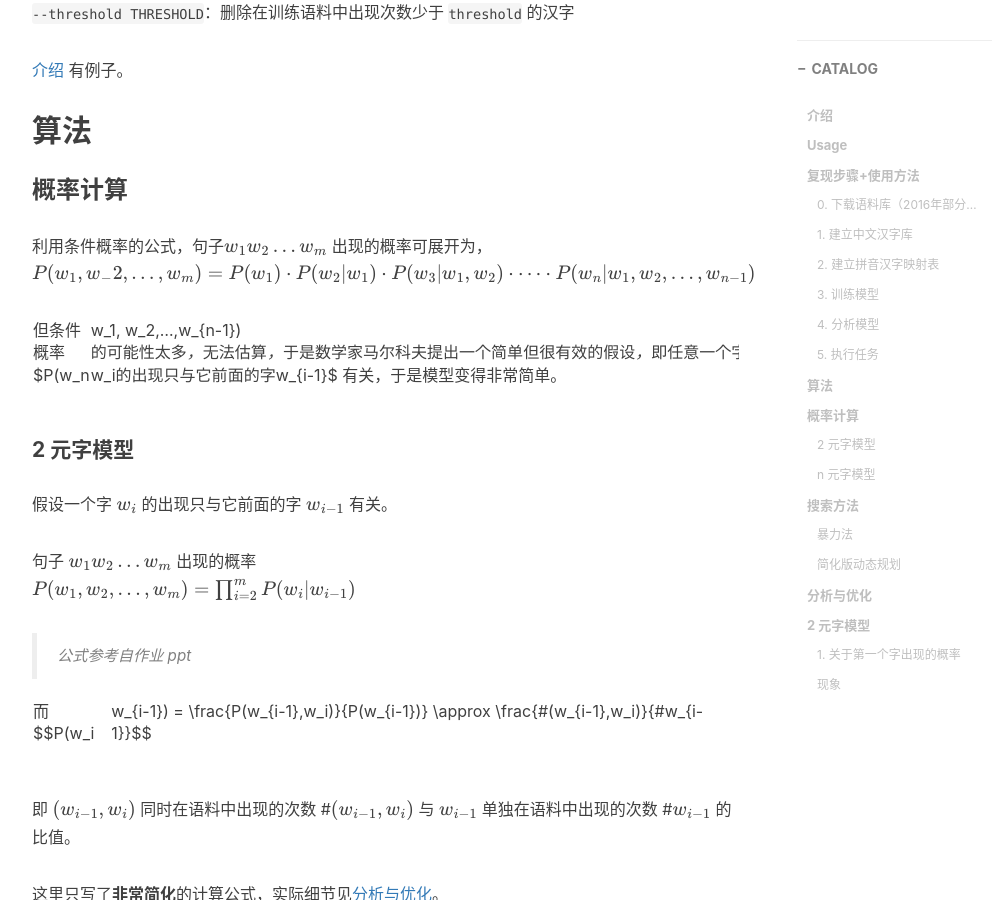
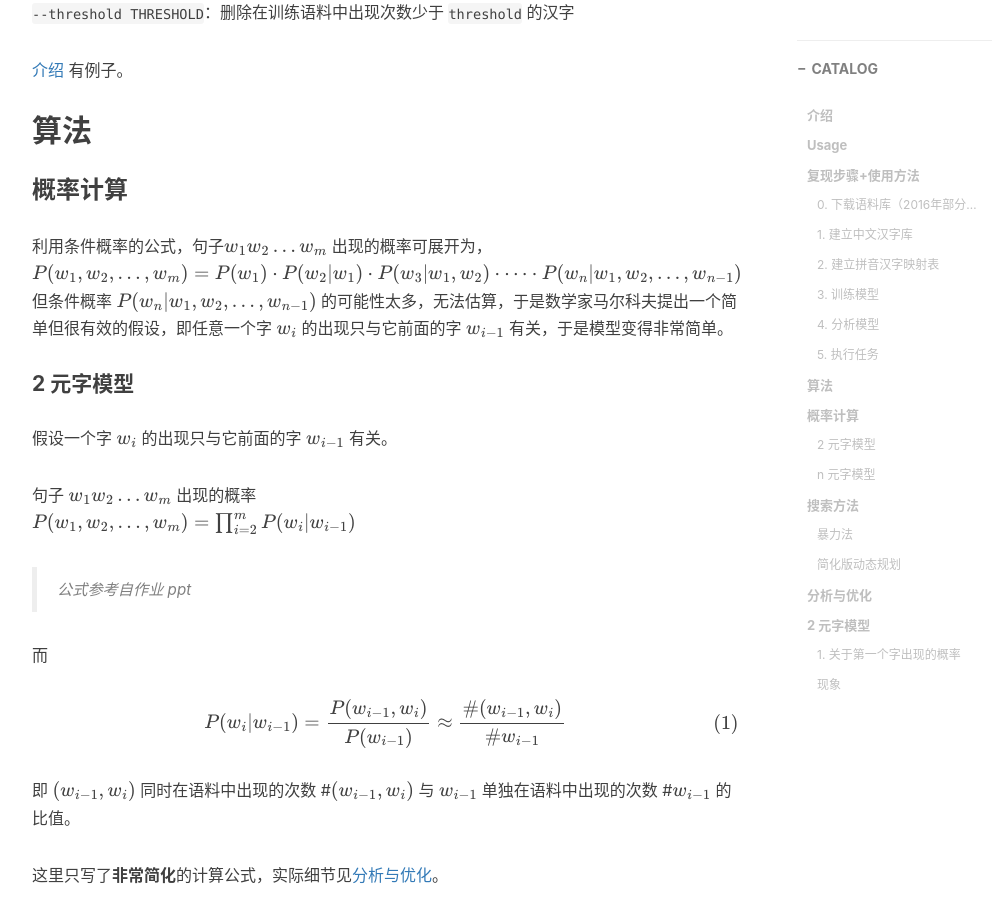
Before and after one commit to siahuat0727/siahuat0727.github.io, a Jekyll site: the page built from _posts/2019-11-01-pinyin-input-method.markdown, in a window 1280 px wide and 900 px high, scrolled down 5242 px. Shown: the whole window, without its empty margins (233-1240 px from the left). Built offline with Jekyll 4.4.1, drawn with Linux system fonts in a browser that asks for light colours; nearby versions of some CDN libraries; library files that are not in the unit come from our copies; formulas are drawn with MathJax 3; comment, search, counter and statistics services are not loaded; some of the changed text lies outside the part shown.

Commit message:
Fix latex

````diff
--- a/_posts/2019-11-01-pinyin-input-method.markdown
+++ b/_posts/2019-11-01-pinyin-input-method.markdown
@@ -198,9 +198,7 @@ Saved ../model/model.pkl
 ### 概率计算
 
 利用条件概率的公式，句子$w_1w_2...w_m$ 出现的概率可展开为，
-$P(w_1, w_-2, ..., w_m) = P(w_1) \cdot P(w_2|w_1) \cdot P(w_3|w_1, w_2) \cdot \dots \cdot  P(w_n|w_1, w_2,...,w_{n-1})$
-
-但条件概率 $P(w_n|w_1, w_2,...,w_{n-1})$ 的可能性太多，无法估算，于是数学家马尔科夫提出一个简单但很有效的假设，即任意一个字 $w_i$ 的出现只与它前面的字 $w_{i-1}$ 有关，于是模型变得非常简单。
+$P(w_1, w_2, ..., w_m) = P(w_1) \cdot P(w_2\|w_1) \cdot P(w_3\|w_1, w_2) \cdot \dots \cdot  P(w_n\|w_1, w_2,...,w_{n-1})$ 但条件概率 $P(w_n\|w_1, w_2,...,w_{n-1})$ 的可能性太多，无法估算，于是数学家马尔科夫提出一个简单但很有效的假设，即任意一个字 $w_i$ 的出现只与它前面的字 $w_\{i-1\}$ 有关，于是模型变得非常简单。
 
 #### 2 元字模型
 
@@ -211,7 +209,9 @@ $$P(w_1,w_2,...,w_m) = \prod_{i=2}^m P(w_i|w_{i-1})$$
 
 > 公式参考自作业 ppt
 
-而$$P(w_i|w_{i-1}) = \frac{P(w_{i-1},w_i)}{P(w_{i-1})} \approx  \frac{\#(w_{i-1},w_i)}{\#w_{i-1}}$$
+而
+
+$$P(w_i|w_{i-1}) = \frac{P(w_{i-1},w_i)}{P(w_{i-1})} \approx  \frac{\#(w_{i-1},w_i)}{\#w_{i-1}}$$
 
 即 $(w_{i-1}, w_i)$ 同时在语料中出现的次数 #$(w_{i-1}, w_i)$ 与 $w_{i-1}$ 单独在语料中出现的次数 #$w_{i-1}$ 的比值。
 
@@ -455,7 +455,7 @@ $$P_{smooth}(w_i|w_{i-1}) = \lambda P(w_i|w_{i-1})+(1-\lambda)P(w_i)$$
 以 3 元模型举例，
 $$P(w_1, w_2, w_3, w_4) = P(w_1) \cdot P(w_2|w_1) \cdot P(w_3|w_1, w_2) \cdot P(w_4|w_2, w_3)$$
 
-而 $P(w_2|w_1)$ 的计算需要 2 元模型。
+而 $P(w_2\|w_1)$ 的计算需要 2 元模型。
 
 既然必须储存 2 元的统计资讯，那么相较于
 
@@ -620,19 +620,19 @@ $$P(k_2|k_1) = \frac{ \# (k_1,k_2)}{\# k_1}$$
 
 实现上可以有几种做法：
 
-+ 1. 遍历 `model[k1]` 的所有 `key, value` 来计算。缺点：慢。
+1. 遍历 `model[k1]` 的所有 `key, value` 来计算。缺点：慢。
     ```python
     total_k1 = sum([value for _, value in model[k1].items()])
     ```
 
-+ 2. 用另一个模型来储存这些信息。缺点：需要两个字典来储存，麻烦。
+2. 用另一个模型来储存这些信息。缺点：需要两个字典来储存，麻烦。
     ```python
     for k1, k2 in n_gram_pairs:
       model[k1][k2] += 1
       another_model[k1] += 1
     ```
 
-+ 3. 小巧思：通过 `total` 魔法，所有信息整合到同一个字典，同时不至于降低效能和可读性。
+3. 小巧思：通过 `total` 魔法，所有信息整合到同一个字典，同时不至于降低效能和可读性。
     ```python
     for k1, k2 in n_gram_pairs:
       model[k1][k2] += 1
````
